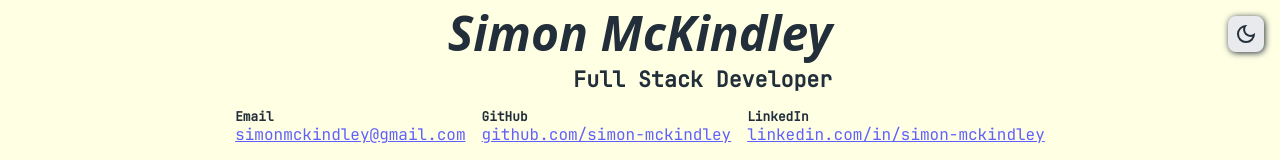
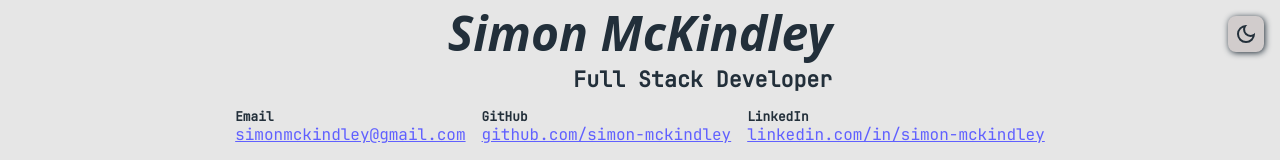
Before and after one commit to simon-mckindley/portfolio, a React (Vite) app: page / in a window 1280 px wide. Shown: the top 160 px of the page. Built offline with nearby package versions, Linux system fonts and the light colour scheme; no server answers.

Commit message:
colors update

```diff
--- a/src/App.css
+++ b/src/App.css
@@ -16,11 +16,11 @@
 }
 
 :root {
-  --bg-color: #ffffe3;
+  --bg-color: hsl(0, 0%, 90%);
   --text-color: #222f3a;
   --card-text-color: #222f3a;
   --alt-text-color: #f0f0f0;
-  --card-bg-color: #e9eaee;
+  --card-bg-color: hsl(0, 5%, 81%);
   --section-bg-color: rgba(34, 47, 58, 0.1);
   --card-shadow-color: #222f3a;
   --highlight: #6060ff;
@@ -28,10 +28,10 @@
 }
 
 .dark {
-  --bg-color: #222f3a;
+  --bg-color: hsl(224, 36%, 15%);
   --text-color: #f0f0f0;
   --alt-text-color: #0f0f0f;
-  --card-bg-color: #bbbbff;
+  --card-bg-color: hsl(0, 5%, 81%);
   --section-bg-color: rgba(255, 255, 227, 0.1);
   --card-shadow-color: #0f0f0f;
 }
@@ -148,7 +148,7 @@ header {
     margin-inline-start: auto;
     transform-style: preserve-3d;
     transition: transform 500ms;
-    animation: sub-head-scroll 20s ease-in-out infinite;
+    animation: sub-head-scroll 15s ease-in-out infinite;
 
     >* {
       position: absolute;
```
